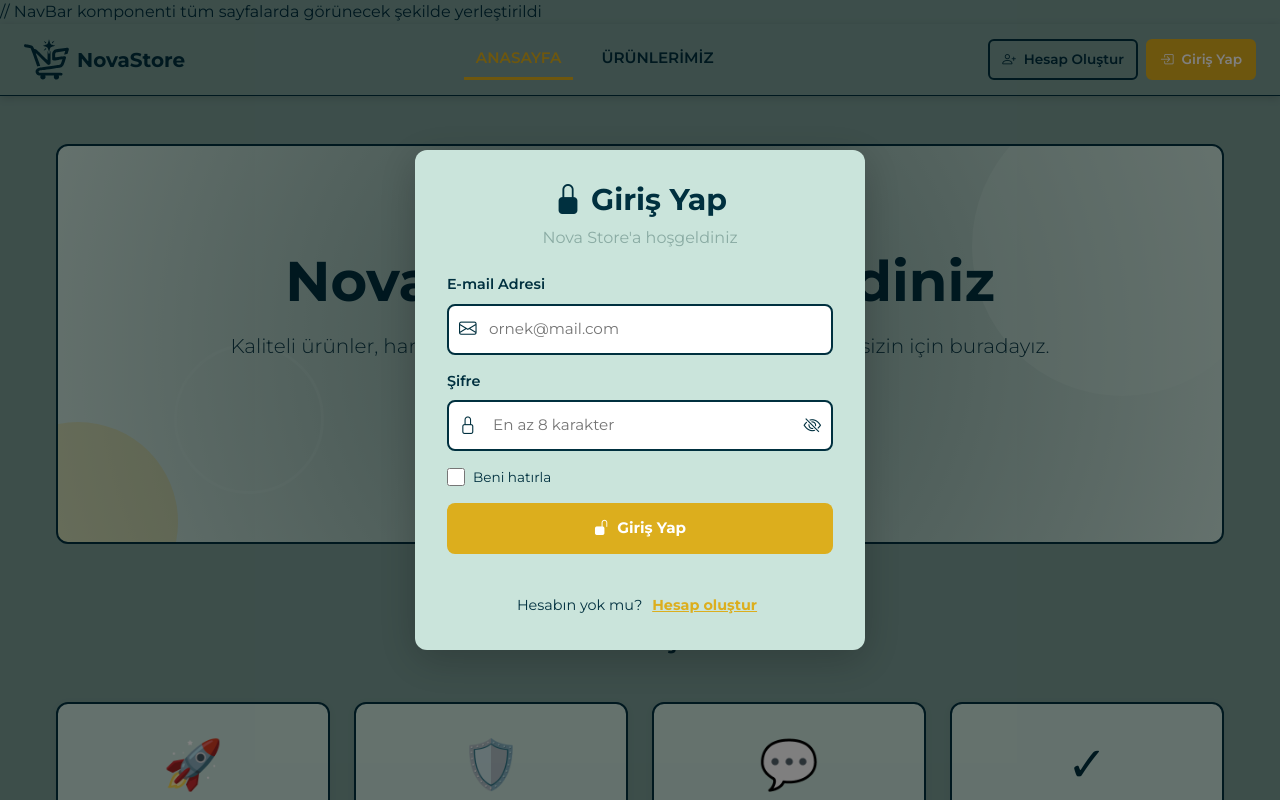
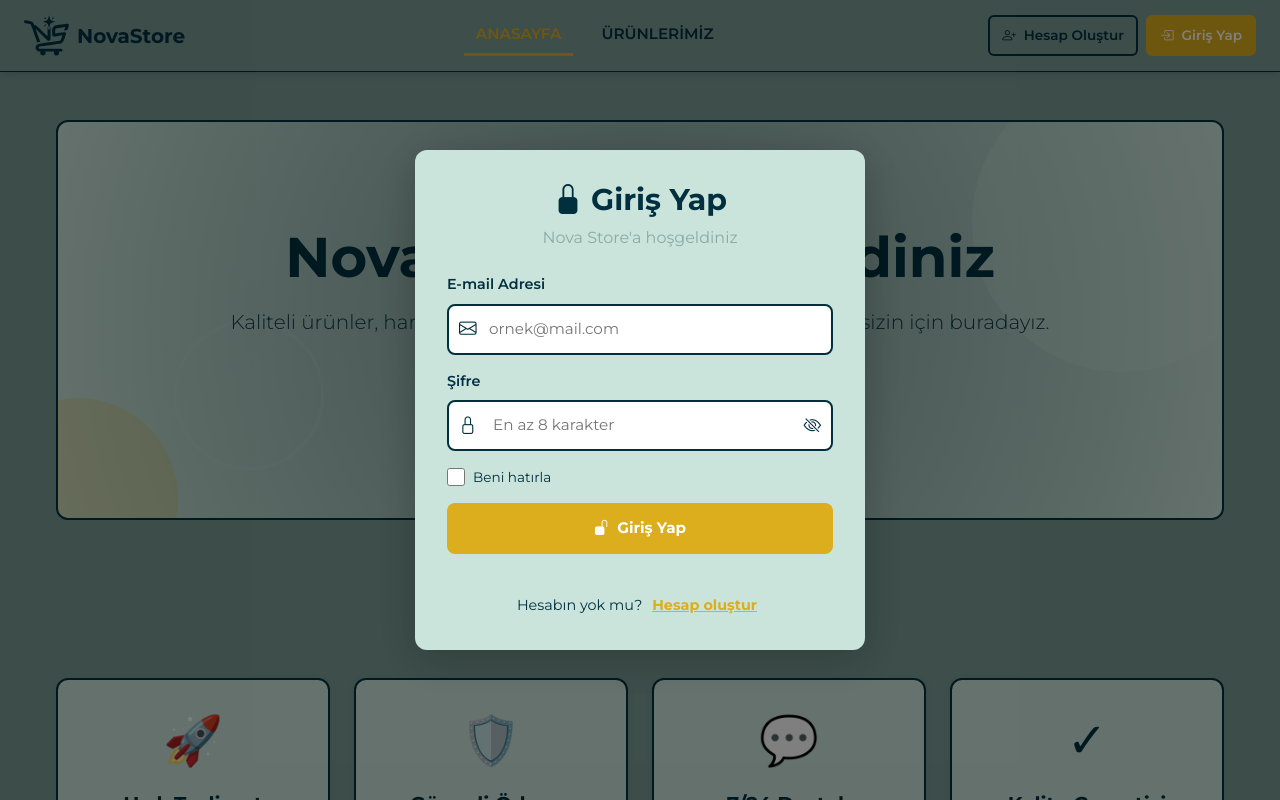
Before and after one commit to dev-emrekurt/novastore_react, a React (Vite) app: page / in a window 1280 px wide. Shown: the top 800 px of the page. Built offline with nearby package versions, Linux system fonts and the light colour scheme.

Commit message:
Changes to be committed: 	modified:   src/App.jsx

```diff
--- a/src/App.jsx
+++ b/src/App.jsx
@@ -16,24 +16,15 @@ import Orders from "./pages/Orders";
 
 function App() {
   return (
-
+    /* Router yapısı içinde NavBar, Routes ve Footer bileşenlerinin yerleştirilmesi */
     <Router>
-      // NavBar komponenti tüm sayfalarda görünecek şekilde yerleştirildi
       <NavBar />
       <Routes>
-        // Anasayfa rotası
         <Route path="/" element={<Home />} />
-
-        // Ürünler sayfası rotası
         <Route path="/products" element={<Products />} />
-
-        // Sepet sayfası rotası
         <Route path="/cart" element={<Cart />} />
-
-        // Siparişler sayfası rotası
         <Route path="/orders" element={<Orders />} />
       </Routes>
-      // Footer komponenti tüm sayfalarda görünecek şekilde yerleştirildi
       <Footer />
     </Router>
   );
```
